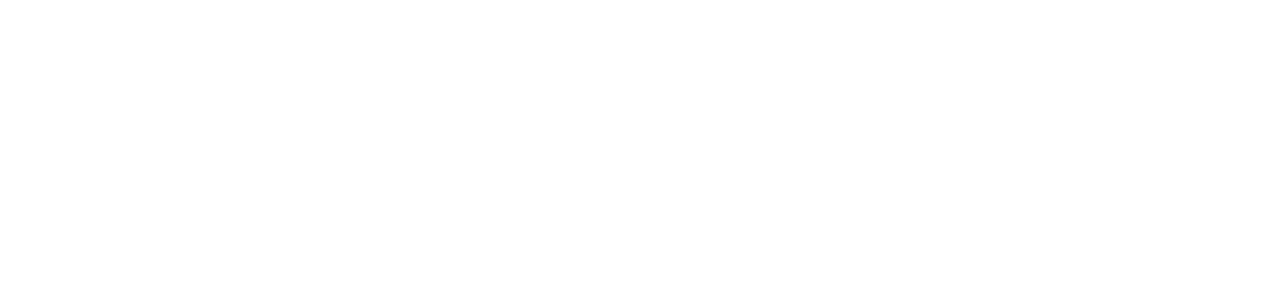
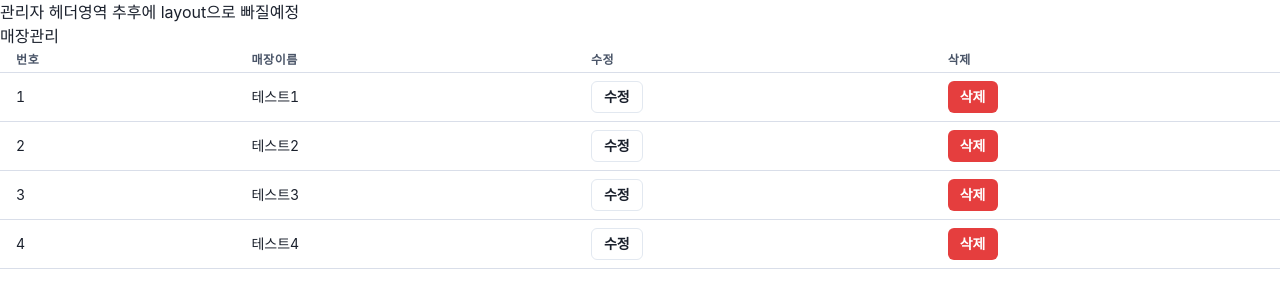
Before and after one commit to Reservation23/Front, a React (Create React App) app: page /partner in a window 1280 px wide. Before the commit this address had no page. Shown: the top 308 px of the page. Built offline with nearby package versions, Linux system fonts and the light colour scheme.

Commit message:
feature : 파트너 매장관리 테이블 구현

```diff
--- /dev/null
+++ b/src/components/molecules/TableRow.tsx
@@ -0,0 +1,28 @@
+import React from 'react';
+import {Td, Tr} from "@chakra-ui/react";
+
+import {Store, StoreTableHeader} from "../../store/_reducer/store";
+
+function TableRow(props: {store: Store, storeTableHeaderList: StoreTableHeader[]}) {
+    const { store, storeTableHeaderList } = props;
+
+    function getTd(header: StoreTableHeader){
+        const { component, column } = header;
+        if(component) return <Td>{component(handleButtonClick)}</Td>;
+        return <Td>{store[column as keyof Store]}</Td>;
+    }
+
+    function handleClickRow() {
+        console.log(store);
+    }
+
+    function handleButtonClick(e: any) {
+        e.stopPropagation();
+        console.log(store); // 현재 수정 및 삭제할 대상
+        console.log(e.target.name); // update, delete
+    }
+
+    return <Tr onClick={handleClickRow}>{storeTableHeaderList.map(getTd)}</Tr>;
+}
+
+export default TableRow;
--- /dev/null
+++ b/src/components/organisms/StoreList.tsx
@@ -0,0 +1,56 @@
+import React, { MouseEventHandler } from 'react';
+
+import {
+    Table,
+    Thead,
+    Tbody,
+    Tr,
+    Th,
+    TableContainer,
+    Button,
+} from '@chakra-ui/react';
+
+import TableRow from "../molecules/TableRow";
+import {Store, StoreTableHeader} from "../../store/_reducer/store";
+
+const storeTableHeaderList: StoreTableHeader[] = [
+    {
+        name: "번호",
+        column: "storeId",
+    },
+    {
+        name: "매장이름",
+        column: "name",
+    },
+    {
+        name: "수정",
+        column: 'update',
+        component: (handleClick: MouseEventHandler<HTMLButtonElement>) => <Button variant='outline' size="sm" onClick={handleClick} name="update">수정</Button>,
+    },
+    {
+        name: "삭제",
+        column: 'delete',
+        component: (handleClick: MouseEventHandler<HTMLButtonElement>) => <Button colorScheme='red'size="sm" onClick={handleClick} name="delete">삭제</Button>,
+    }
+]
+
+const StoreList = (props : {storeList : Store[]} ) => {
+    const { storeList } = props;
+
+    return (
+        <TableContainer>
+            <Table variant='simple' size='sm' colorScheme="facebook">
+                <Thead>
+                    <Tr>
+                    {storeTableHeaderList.map((column)=> <Th>{column.name}</Th>)}
+                    </Tr>
+                </Thead>
+                <Tbody>
+                    {storeList.map((store)=> <TableRow storeTableHeaderList={storeTableHeaderList} store={store}/>)}
+                </Tbody>
+            </Table>
+        </TableContainer>
+    );
+}
+
+export default StoreList;
--- /dev/null
+++ b/src/pages/partner-store/index.tsx
@@ -0,0 +1,24 @@
+import React from 'react';
+import StoreList from '../../components/organisms/StoreList';
+import {Store} from "../../store/_reducer/store";
+
+const storeList: Store[] = [
+    {storeId: 1, name: "테스트1"},
+    {storeId: 2, name: "테스트2"},
+    {storeId: 3, name: "테스트3"},
+    {storeId: 4, name: "테스트4"},
+]
+
+const PartnerStore: React.FC = () => {
+    return (
+        <main>
+            <div>관리자 헤더영역 추후에 layout으로 빠질예정</div>
+            <section>
+                <header>매장관리</header>
+                <StoreList storeList={storeList}/>
+            </section>
+        </main>
+    );
+}
+
+export default PartnerStore;
--- a/src/pages/routes.tsx
+++ b/src/pages/routes.tsx
@@ -1,12 +1,13 @@
 import React from 'react';
 import GlobalLayout from './_layout';
 import Index from './index';
+import PartnerStore from './partner-store/index';
 
 export const routes = [
   {
     path: '/',
     element: <GlobalLayout />,
-    children: [{ path: '/', element: <Index />, index: true }],
+    children: [{ path: '/', element: <Index />, index: true }, { path: '/partner', element: <PartnerStore />, index: true }],
   },
 ];
 
--- /dev/null
+++ b/src/store/_reducer/store.tsx
@@ -0,0 +1,15 @@
+export interface Store {
+    "description"?: string,
+    "location"?: string,
+    "memberId"?: number,
+    "name": string,
+    "storeId": number,
+    "x"?: number,
+    "y"?: number
+}
+
+export interface StoreTableHeader {
+    name: string,
+    column: string,
+    component?: any
+}
```
